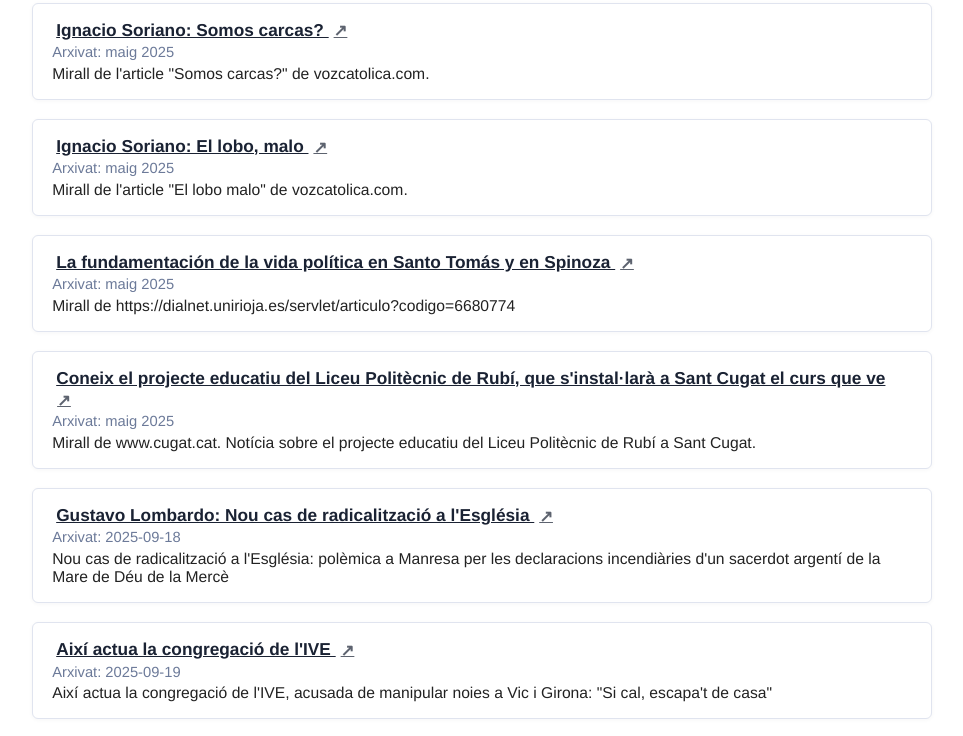
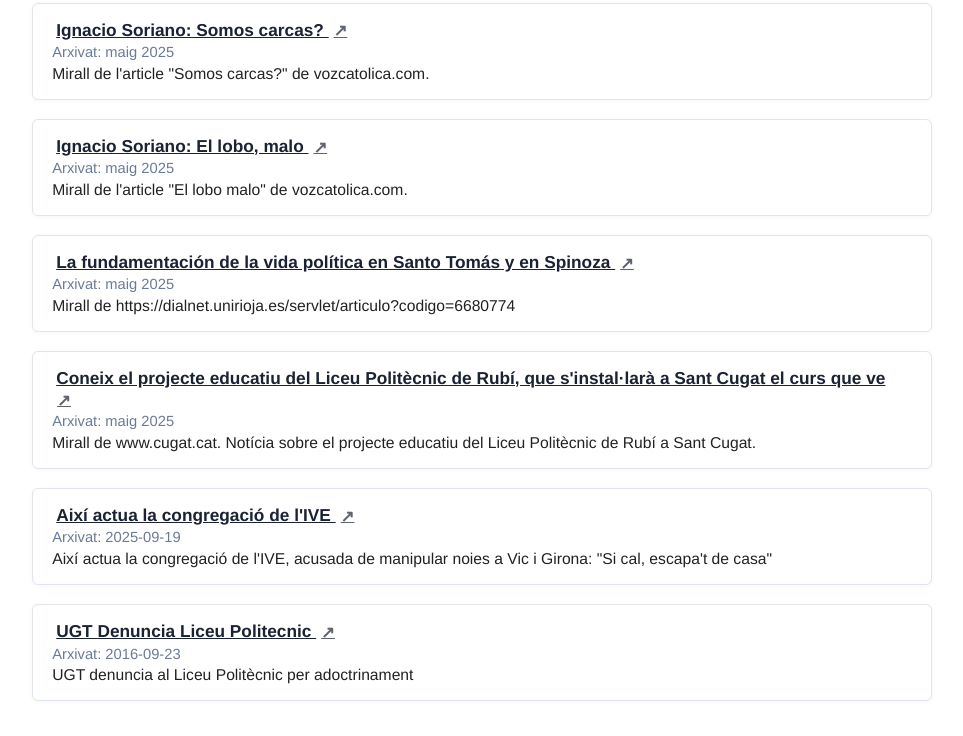
Before and after one commit to rek-terrassa/rek-terrassa.github.io, a plain HTML site: page index.html in a window 1280 px wide. Shown: the part 402-1138 px from the top of the page, without its empty margins (158-1121 px from the left). Drawn offline with Linux system fonts and the light colour scheme.

Commit message:
Update site

```diff
--- a/index.html
+++ b/index.html
@@ -51,11 +51,6 @@
         <div class="date">Arxivat: maig 2025</div>
         <div class="description">Mirall de www.cugat.cat. Notícia sobre el projecte educatiu del Liceu
                         Politècnic de Rubí a Sant Cugat.</div>
-      </li>
-      <li>
-        <a href="mirrors/sites/0662bf2c/www.rac1.cat/societat/20250918/289449/nou-cas-radicalitzacio-esglesia-polemica-manresa-declaracions-incendiaries-sacerdot-argenti-mare-deu-merce.html" target="_blank" rel="noopener noreferrer">Gustavo Lombardo: Nou cas de radicalització a l&#x27;Església <span class="external-link-icon" aria-hidden="true">↗</span></a>
-        <div class="date">Arxivat: 2025-09-18</div>
-        <div class="description">Nou cas de radicalització a l&#x27;Església: polèmica a Manresa per les declaracions incendiàries d&#x27;un sacerdot argentí de la Mare de Déu de la Mercè</div>
       </li>
       <li>
         <a href="mirrors/sites/31111e29/www.3cat.cat/3catinfo/aixi-actua-la-congregacio-de-live-acusada-de-manipular-noies-a-vic-i-girona-si-pots-escapat/noticia/3331022/index.html" target="_blank" rel="noopener noreferrer">Així actua la congregació de l&#x27;IVE <span class="external-link-icon" aria-hidden="true">↗</span></a>
```
